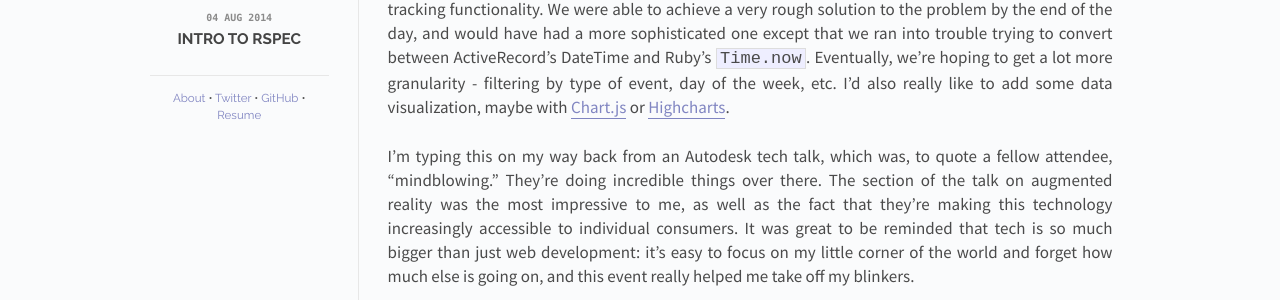
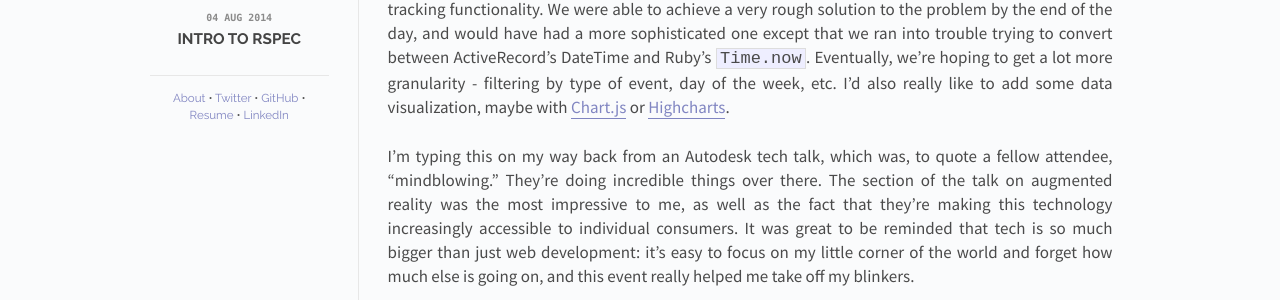
Before and after one commit to mhuerster/mhuerster.github.io, a Jekyll site: the page built from index.html, in a window 1280 px wide. Shown: the part 578-878 px from the top of the page. Built offline with Jekyll 4.4.1, drawn with Linux system fonts in a browser that asks for light colours; the list of posts is cut into pages by our own code; comment, search, counter and statistics services are not loaded.

Commit message:
add linkedin to nav column

```diff
--- a/_layouts/default.html
+++ b/_layouts/default.html
@@ -43,7 +43,8 @@
             <a href="{{ site.pages.first.url }}" class="footer-link">About</a> <span class="separator">&bull;</span>
             <a href="https://twitter.com/mhuerster" class="footer-link">Twitter</a> <span class="separator">&bull;</span>
             <a href="https://github.com/mhuerster" class="footer-link">GitHub</a> <span class="separator">&bull;</span>
-            <a href="http://mhuerster.github.io/images/Resume.pdf" class="footer-link">Resume</a>
+            <a href="http://mhuerster.github.io/images/Resume.pdf" class="footer-link">Resume</a> <span class="separator">&bull;</span>
+            <a href="http://www.linkedin.com/in/maryhuerster/">LinkedIn</a>
           </span>
         </div>
       </div>
```
Also changed, not shown: 9 other files.
